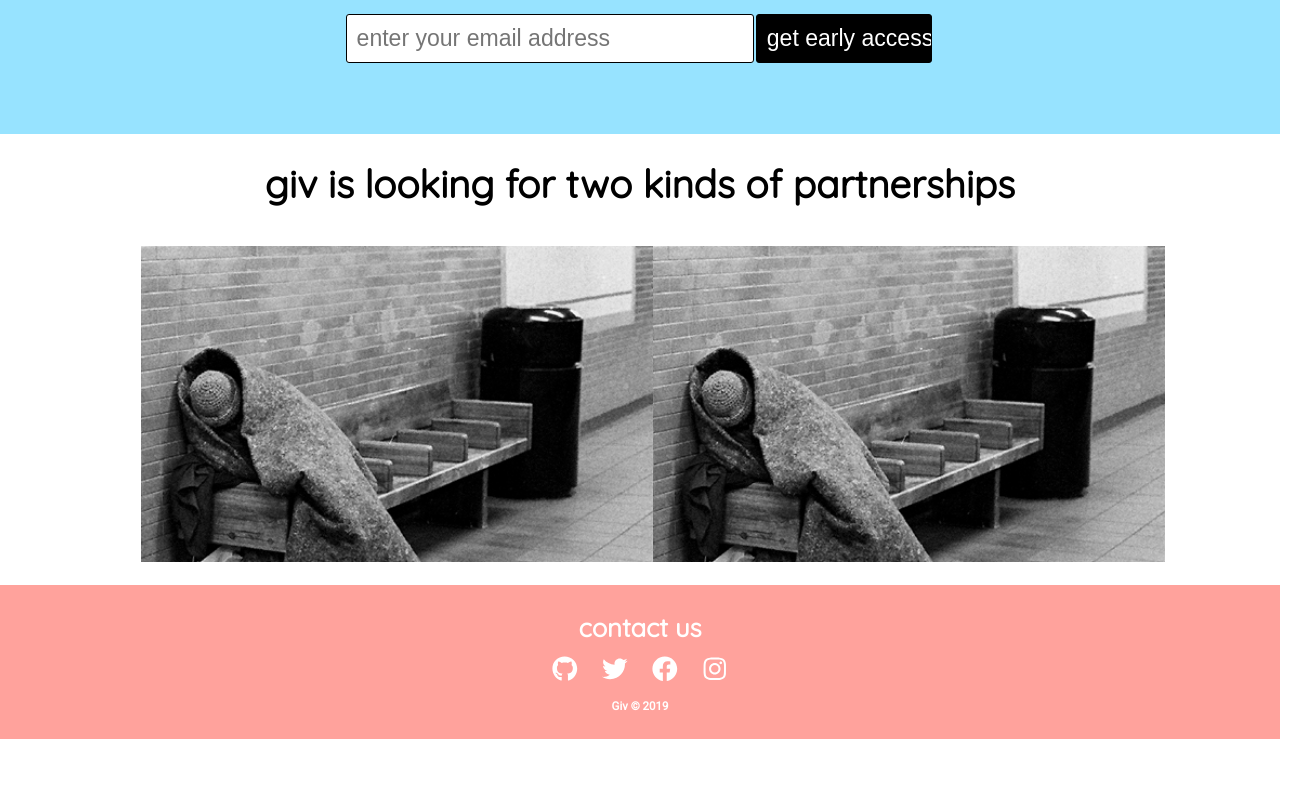
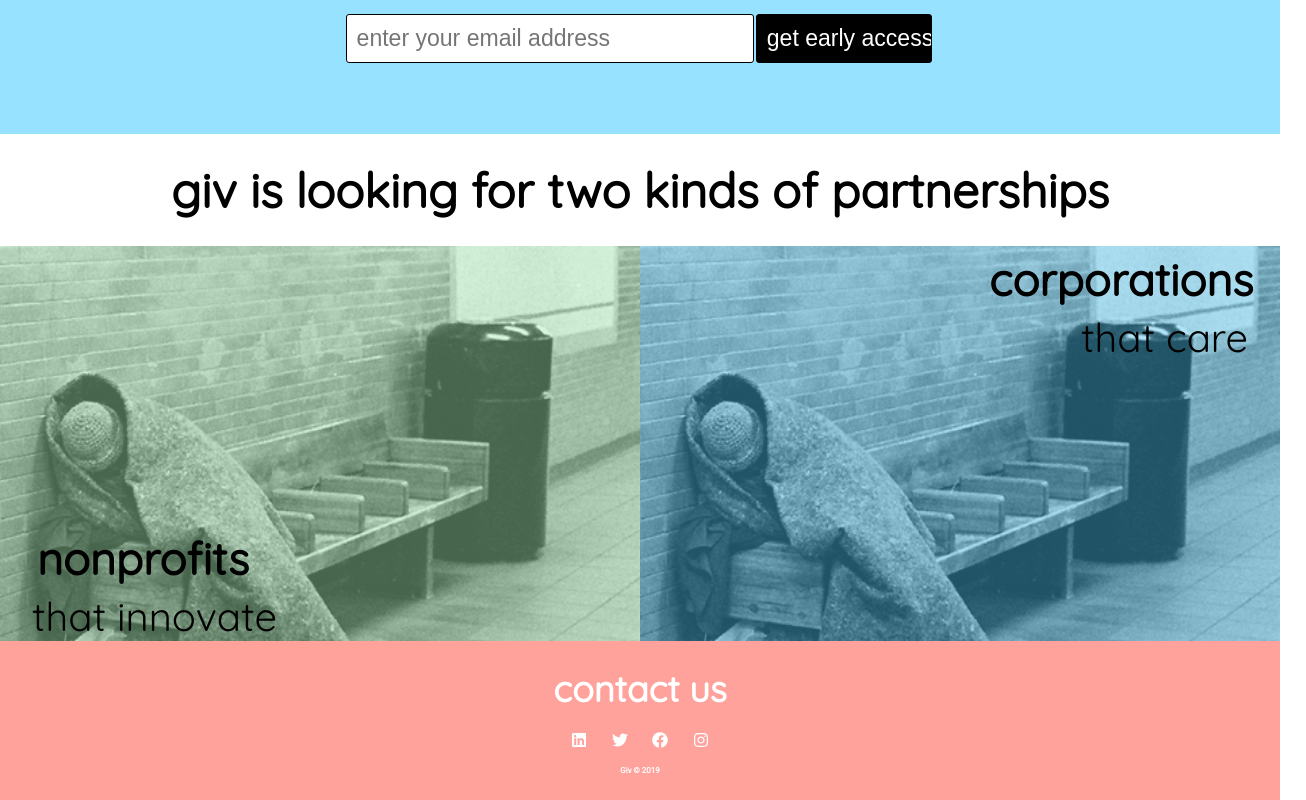
Before and after one commit to giv-charity/giv-website, a React (Create React App) app: page / in a window 1280 px wide. Shown: the part 1457-2257 px from the top of the page, 1306 px wide, since content can reach past the window. Before the commit the page ends 2196 px from the top, so only its background shows below. Built offline with nearby package versions, Linux system fonts and the light colour scheme.

Commit message:
updates...

```diff
--- a/src/assets/css/App.css
+++ b/src/assets/css/App.css
@@ -1,6 +1,7 @@
 * {
   margin: 0;
   padding: 0;
+  scroll-behavior: smooth;
 }
 
 .App {
--- a/src/assets/css/Footer.css
+++ b/src/assets/css/Footer.css
@@ -3,7 +3,7 @@
   color: white;
   text-align: center;
   font-weight: bold;
-  font-size: 2vw;
+  font-size: 1.5rem;
 }
 
 .footer {
@@ -12,7 +12,7 @@
 
 .copyright {
   color: white;
-  font-size: 0.9vw;
+  font-size: 0.5rem;
   font-family: Roboto;
 }
 
--- a/src/assets/css/LandingPage.css
+++ b/src/assets/css/LandingPage.css
@@ -16,6 +16,29 @@
   height: 100vh;
 }
 
+.nav-arrow {
+  color: rgb(177, 252, 190);
+  animation-duration: 2s;
+  animation-iteration-count: infinite;
+  animation-name: bounce;
+  bottom: 10px;
+  position: absolute;
+}
+.nav-arrow:hover {
+  color: rgb(116, 194, 129);
+}
+@keyframes bounce {
+  0% {
+    transform: translateY(0);
+  }
+  50% {
+    transform: translateY(-10px);
+  }
+  100% {
+    transform: translateY(0);
+  }
+}
+
 .app-flex-title {
   font-weight: 900;
 }
@@ -31,11 +54,6 @@
   font-size: 3rem;
 }
 
-.nav-button {
-  position: absolute;
-  bottom: 10px;
-}
-
 @media screen and (max-width: 375px) {
   .landing-page {
     background-position: center center;
--- a/src/assets/css/PartnerPage.css
+++ b/src/assets/css/PartnerPage.css
@@ -1,25 +1,105 @@
 .partner-wrapper {
   background-color: #fff;
   color: #000000;
-  font-weight: bolder;
+  font-weight: lighter;
   text-align: center;
-  font-size: 3vw;
+  font-size: 1.5rem;
 }
 
-.partner-wrapper header {
+.partner-wrapper h1 {
   padding: 2%;
 }
 
 .images {
-  height: auto;
-  width: 100%;
-  padding: 1%;
+  /* padding: 1%; */
+  display: flex;
+  flex-direction: row;
+  justify-content: center;
+  align-items: center;
 }
 
-.partner-wrapper img {
+/* .partner-wrapper img {
   height: auto;
   width: 40%;
+} */
+
+.container {
+  position: relative;
+  width: 50%;
 }
 
-#non-profit-img {
+.image {
+  display: block;
+  width: 100%;
+  height: auto;
 }
+
+.overlay-left {
+  position: absolute;
+  top: 0;
+  bottom: 0;
+  left: 0;
+  right: 0;
+  height: 100%;
+  width: 100%;
+  opacity: 0.4;
+  transition: 0.5s ease;
+  background-color: rgb(177, 252, 190);
+}
+
+.overlay-right {
+  position: absolute;
+  top: 0;
+  bottom: 0;
+  left: 0;
+  right: 0;
+  height: 100%;
+  width: 100%;
+  opacity: 0.4;
+  transition: 0.5s ease;
+  background-color: rgb(82, 208, 255);
+}
+
+.text-bottom-left {
+  color: black;
+  opacity: 1;
+  font-weight: bold;
+  font-size: 1.4rem;
+  font-family: Quicksand;
+  position: absolute;
+  bottom: 0%;
+  left: 5%;
+  text-align: left;
+}
+
+.text-bottom-left .lighter {
+  font-weight: lighter;
+  font-size: 2.5rem;
+}
+
+.text-top-right {
+  color: black;
+  font-weight: bold;
+  font-size: 1.4rem;
+  font-family: Quicksand;
+  position: absolute;
+  text-align: right;
+  top: 0%;
+  right: 5%;
+}
+
+.text-top-right .lighter {
+  font-weight: lighter;
+  font-size: 2.5rem;
+}
+
+@media screen and (max-width: 375px) {
+  .images {
+    flex-direction: column;
+  }
+
+  .container {
+    margin: 5px 0;
+    width: 90%;
+  }
+}
--- a/src/components/Footer.js
+++ b/src/components/Footer.js
@@ -1,20 +1,20 @@
 import React from "react";
 import "../assets/css/Footer.css";
-import { FaGithub, FaTwitter, FaInstagram, FaFacebook } from "react-icons/fa";
+import { FaLinkedin, FaTwitter, FaInstagram, FaFacebook } from "react-icons/fa";
 
 const Footer = props => {
   return (
     <div className="footer-wrapper">
       <footer className="footer">
-        contact us
+        <h2>contact us</h2>
         <div className="icons">
           <a
-            href="https://github.com/"
+            href="https://linkedin.com/"
             className="icon"
             target="_blank"
             rel="noopener noreferrer"
           >
-            <FaGithub size="2vw" />
+            <FaLinkedin size="1rem" />
           </a>
           <a
             href="https://twitter.com/"
@@ -22,7 +22,7 @@ const Footer = props => {
             target="_blank"
             rel="noopener noreferrer"
           >
-            <FaTwitter size="2vw" />
+            <FaTwitter size="1rem" />
           </a>
           <a
             href="https://www.facebook.com/"
@@ -30,7 +30,7 @@ const Footer = props => {
             target="_blank"
             rel="noopener noreferrer"
           >
-            <FaFacebook size="2vw" />
+            <FaFacebook size="1rem" />
           </a>
           <a
             href="https://www.instagram.com/"
@@ -38,7 +38,7 @@ const Footer = props => {
             target="_blank"
             rel="noopener noreferrer"
           >
-            <FaInstagram size="2vw" />
+            <FaInstagram size="1rem" />
           </a>
         </div>
         <p className="copyright">Giv &copy; {new Date().getFullYear()}</p>
--- a/src/components/LandingPage.js
+++ b/src/components/LandingPage.js
@@ -1,5 +1,6 @@
 import React from "react";
 import "../assets/css/LandingPage.css";
+import { MdKeyboardArrowDown } from "react-icons/md";
 
 const LandingPage = props => {
   return (
@@ -8,7 +9,9 @@ const LandingPage = props => {
         <h2 className="giv-title">giv</h2>
         <h2 className="giv-slogan">charitable giving, reimagined</h2>
       </div>
-      <div className="nav-button">Placeholder for nav button</div>
+      <a href="#why" className="nav-arrow">
+        <MdKeyboardArrowDown size="5rem" />
+      </a>
     </div>
   );
 };
--- a/src/components/PartnerPage.js
+++ b/src/components/PartnerPage.js
@@ -5,10 +5,24 @@ import homeless from "../assets/images/homeless.jpg";
 const PartnerPage = props => {
   return (
     <div className="partner-wrapper">
-      <header>giv is looking for two kinds of partnerships</header>
+      <h1>giv is looking for two kinds of partnerships</h1>
       <div className="images">
-        <img id="non-profit-img" src={homeless} alt="" />
-        <img id="corporation-img" src={homeless} alt="" />
+        <div class="container">
+          <img src={homeless} alt="Avatar" class="image" />
+          <div class="overlay-left" />
+          <div class="text-bottom-left">
+            <h1>nonprofits</h1>
+            <h3 className="lighter">that innovate</h3>
+          </div>
+        </div>
+        <div class="container">
+          <img src={homeless} alt="Avatar" class="image" />
+          <div class="overlay-right" />
+          <div class="text-top-right">
+            <h1>corporations</h1>
+            <h3 className="lighter">that care</h3>
+          </div>
+        </div>
       </div>
     </div>
   );
--- a/src/components/WhyPage.js
+++ b/src/components/WhyPage.js
@@ -6,7 +6,7 @@ import impact from "../assets/images/impact.png";
 
 const WhyPage = props => {
   return (
-    <div className="why-page">
+    <div id="why" className="why-page">
       <div className="why-content">
         <h2 className="why-title">why</h2>
         <div className="why-cards">
```
